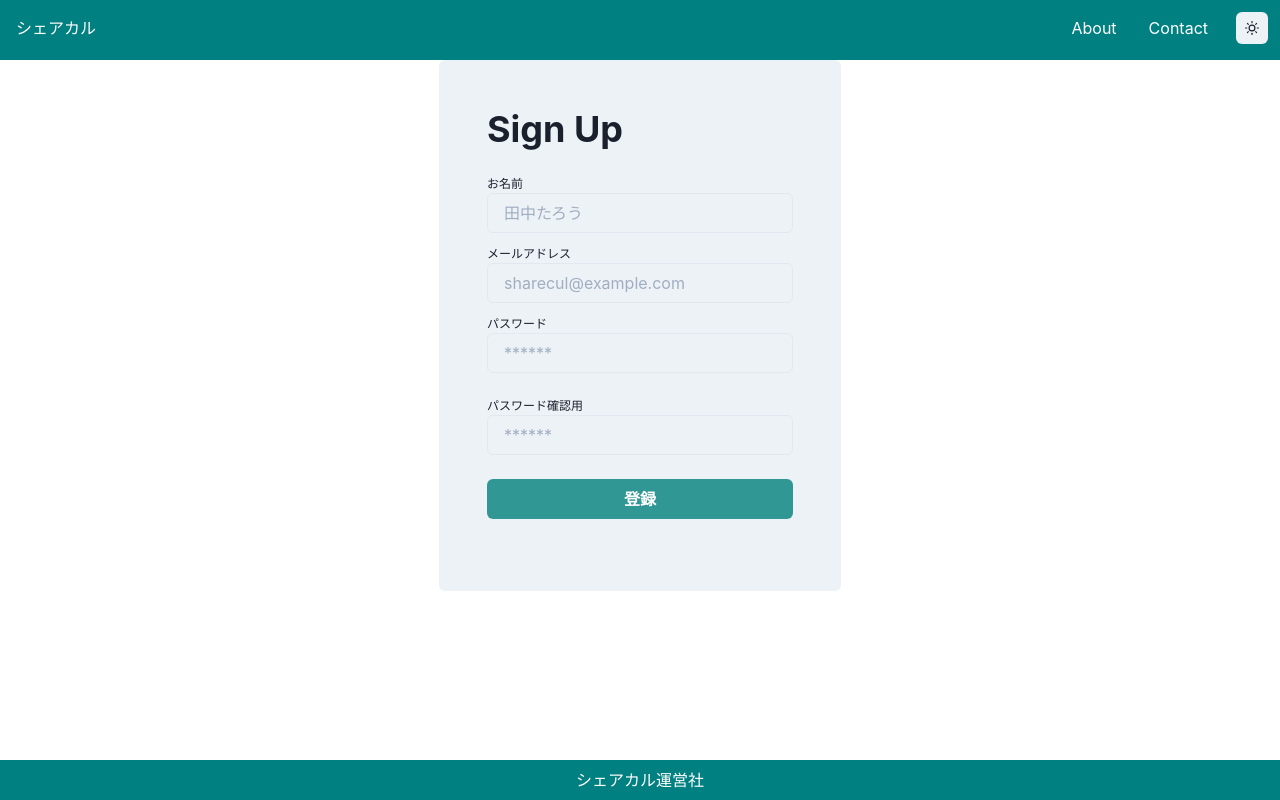
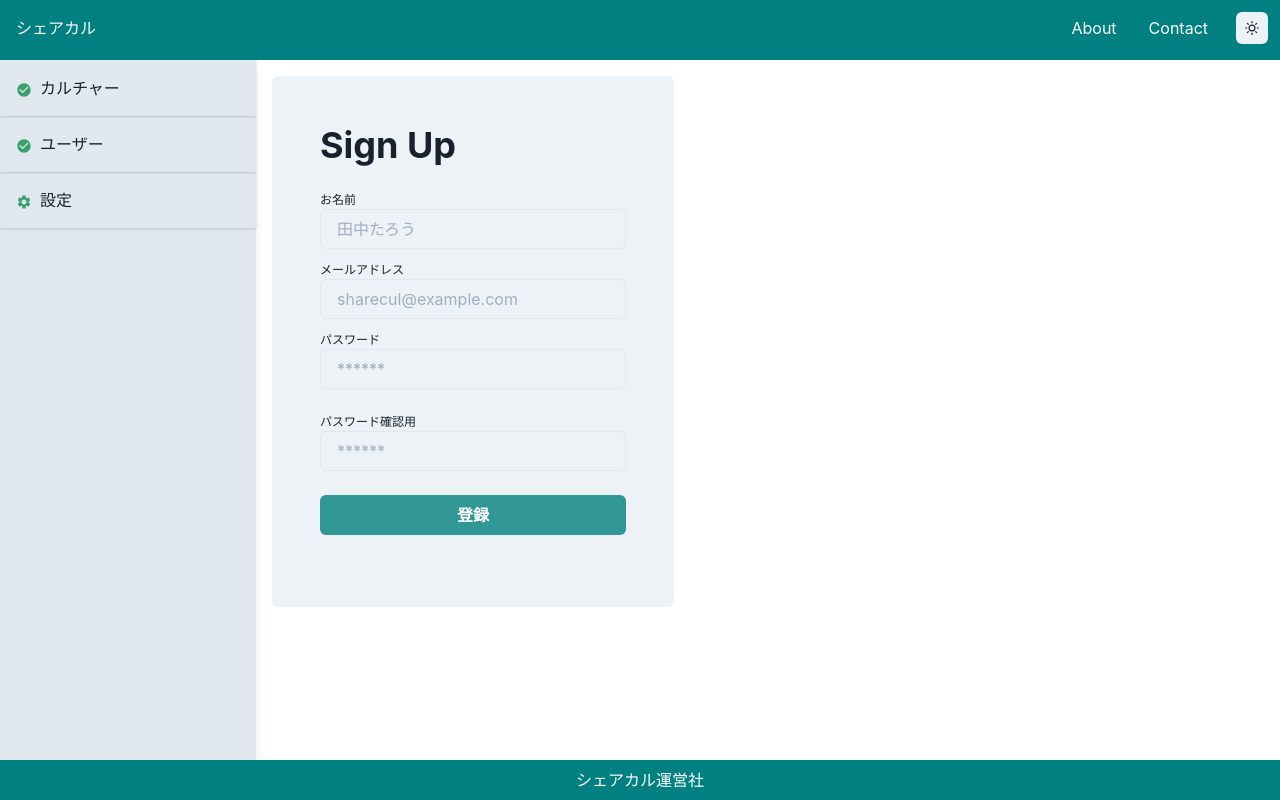
Before and after one commit to kenshuhori/sharecul, a Next.js app: page /admin/signup in a window 1280 px wide. Built offline with nearby package versions, Linux system fonts and the light colour scheme.

Commit message:
admin画面のサイドバー

```diff
--- a/package.json
+++ b/package.json
@@ -19,7 +19,8 @@
     "next": "11.1.2",
     "next-connect": "^0.10.2",
     "react": "17.0.2",
-    "react-dom": "17.0.2"
+    "react-dom": "17.0.2",
+    "react-icons": "^4.3.1"
   },
   "devDependencies": {
     "@types/node": "^16.10.3",
--- /dev/null
+++ b/src/components/admin/SideNav.tsx
@@ -0,0 +1,34 @@
+import {
+  Box,
+  Flex,
+  Link,
+  List,
+  ListItem,
+  ListIcon,
+  Stack,
+  Text,
+  useColorModeValue,
+} from "@chakra-ui/react";
+import {
+  MdCheckCircle,
+  MdSettings
+} from "react-icons/md";
+
+export const SideNav = () => {
+  const backGround = useColorModeValue("gray.200", "gray.700")
+  return (
+    <Flex w="20%" bg={backGround}>
+      <List w="100%" boxShadow="lg">
+        <ListItem p="16px" boxShadow="base" _hover={{ backgroundColor: "gray.300", cursor: "pointer" }}>
+          <ListIcon as={MdCheckCircle} color="green.500" />カルチャー
+        </ListItem>
+        <ListItem p="16px" boxShadow="base" _hover={{ backgroundColor: "gray.300", cursor: "pointer" }}>
+          <ListIcon as={MdCheckCircle} color="green.500" />ユーザー
+        </ListItem>
+        <ListItem p="16px" boxShadow="base" _hover={{ backgroundColor: "gray.300", cursor: "pointer" }}>
+          <ListIcon as={MdSettings} color="green.500" />設定
+        </ListItem>
+      </List>
+    </Flex>
+  );
+}
--- a/src/components/admin/layout.tsx
+++ b/src/components/admin/layout.tsx
@@ -1,12 +1,17 @@
+import { SideNav } from '@/components/admin/SideNav';
 import { Header } from '@/components/admin/header';
 import { Footer } from '@/components/admin/footer';
+import { Flex } from "@chakra-ui/react";
 import type { VFC, ReactNode } from 'react';
 
 export const AdminLayout: VFC<{ children: ReactNode }> = ({ children }) => {
   return (
     <div id="sharecul-admin">
       <Header />
-      <main>{children}</main>
+      <Flex flex="1">
+        <SideNav />
+        <main>{children}</main>
+      </Flex>
       <Footer />
     </div>
   )
--- a/src/styles/app.scss
+++ b/src/styles/app.scss
@@ -20,6 +20,6 @@
     height: 60px;
   }
   main {
-    flex: 1;
+    padding: 16px;
   }
 }
```
Also changed, not shown: 1 other file (tests, documents, lock files or other folders).
